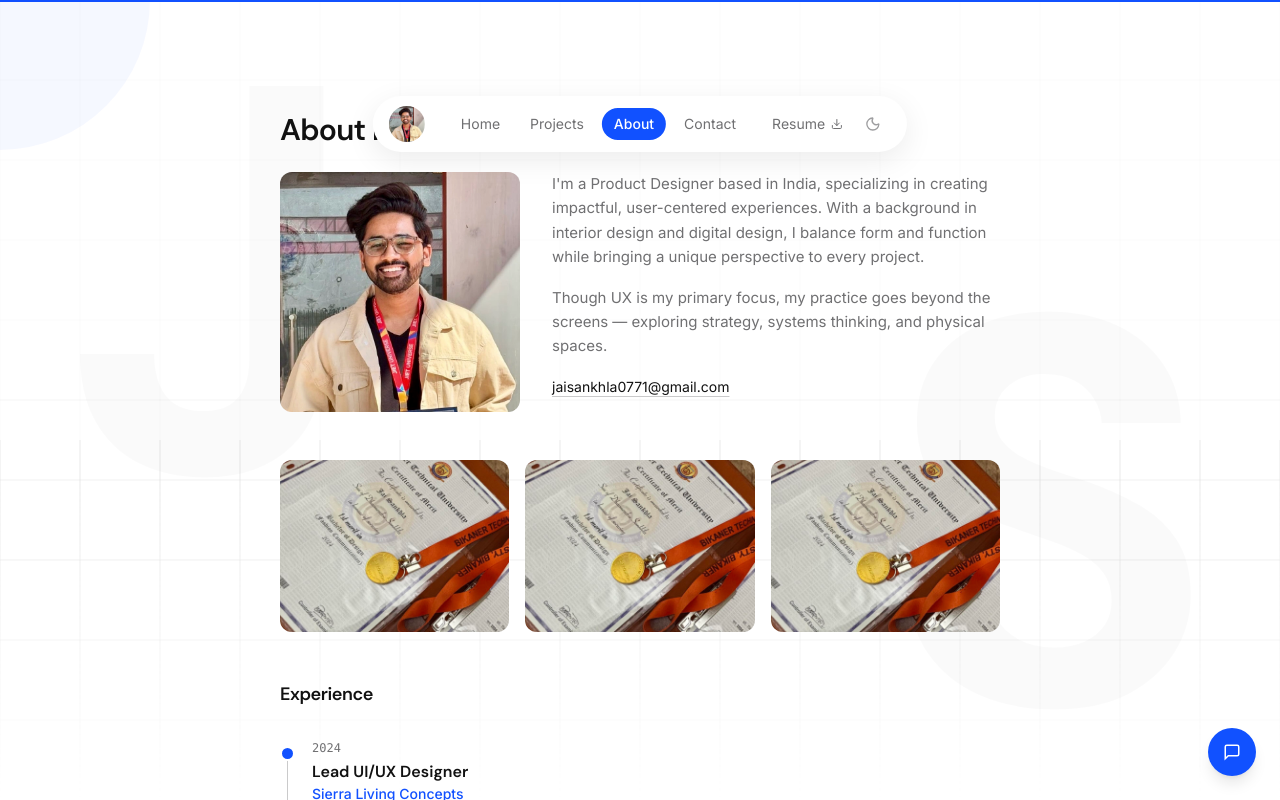
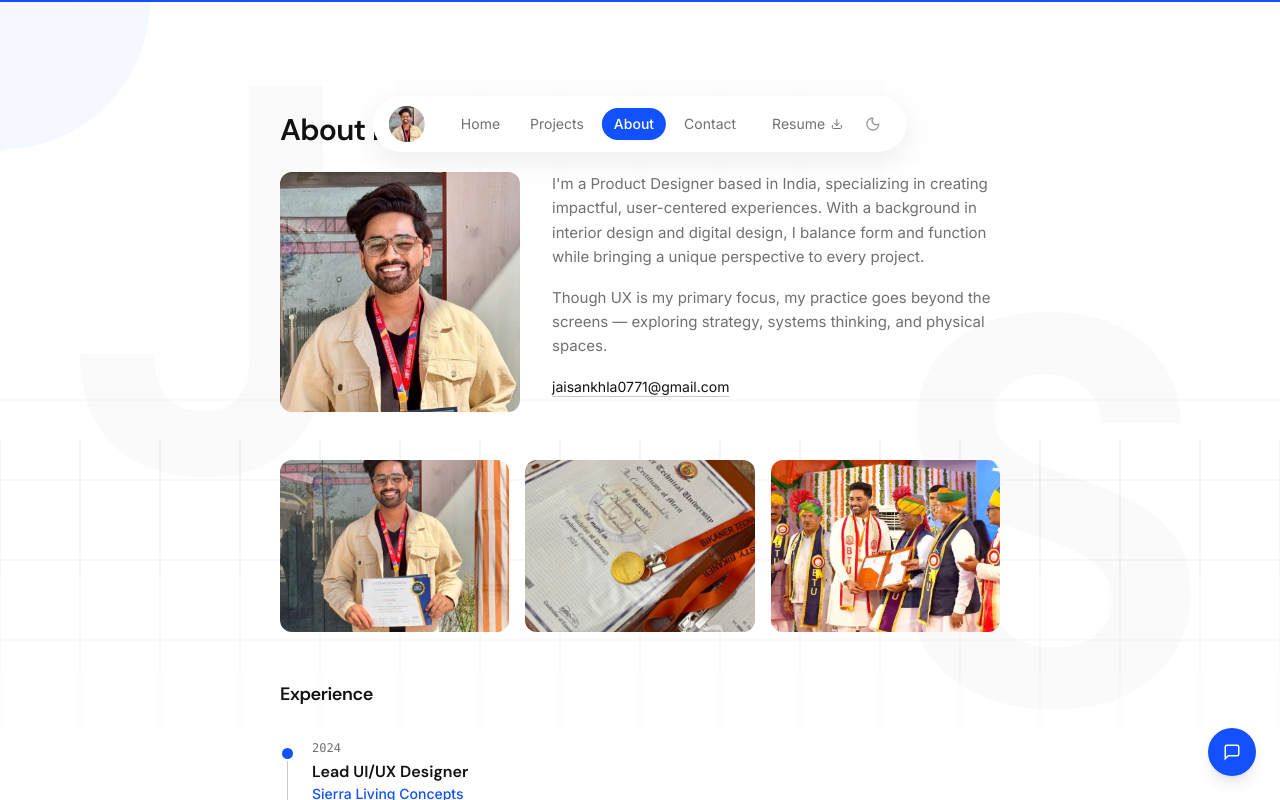
Before and after one commit to Jai-Sankhla/portfolio-website, a Next.js app: page /about in a window 1280 px wide. Shown: the top 800 px of the page. Built offline with nearby package versions, Linux system fonts and the light colour scheme.

Commit message:
revert: static 3-column grid gallery

```diff
--- a/src/components/AboutGallery.tsx
+++ b/src/components/AboutGallery.tsx
@@ -1,36 +1,20 @@
 "use client";
 
-import { useState, useEffect, useRef } from "react";
-import { motion, AnimatePresence } from "framer-motion";
 import Image from "next/image";
 import { BLUR_DATA_URL } from "@/lib/images";
 
 const images = ["about-1", "about-3", "about-4"];
 
-function Slot({ images, delay }: { images: string[]; delay: number }) {
-  const [index, setIndex] = useState(0);
-
-  useEffect(() => {
-    if (images.length < 2) return;
-    const timer = setInterval(() => {
-      setIndex((prev) => (prev + 1) % images.length);
-    }, 4000 + delay);
-    return () => clearInterval(timer);
-  }, [images.length, delay]);
-
+export default function AboutGallery() {
   return (
-    <div className="relative aspect-[4/3] rounded-xl overflow-hidden bg-[#f5f5f5] dark:bg-[#151515]">
-      <AnimatePresence mode="popLayout">
-        <motion.div
-          key={index}
-          initial={{ opacity: 0 }}
-          animate={{ opacity: 1 }}
-          exit={{ opacity: 0 }}
-          transition={{ duration: 0.6, ease: [0.16, 1, 0.3, 1] }}
-          className="absolute inset-0"
+    <div className="grid grid-cols-3 gap-4">
+      {images.map((img) => (
+        <div
+          key={img}
+          className="relative aspect-[4/3] rounded-xl overflow-hidden bg-[#f5f5f5] dark:bg-[#151515]"
         >
           <Image
-            src={`/images/${images[index]}.jpeg`}
+            src={`/images/${img}.jpeg`}
             alt=""
             fill
             className="object-cover"
@@ -38,20 +22,8 @@ function Slot({ images, delay }: { images: string[]; delay: number }) {
             placeholder="blur"
             blurDataURL={BLUR_DATA_URL}
           />
-        </motion.div>
-      </AnimatePresence>
+        </div>
+      ))}
     </div>
   );
 }
-
-export default function AboutGallery() {
-  return (
-    <div className="mb-12">
-      <div className="grid grid-cols-3 gap-4">
-        {[0, 1, 2].map((slot) => (
-          <Slot key={slot} images={images} delay={slot * 500} />
-        ))}
-      </div>
-    </div>
-  );
-}
```
